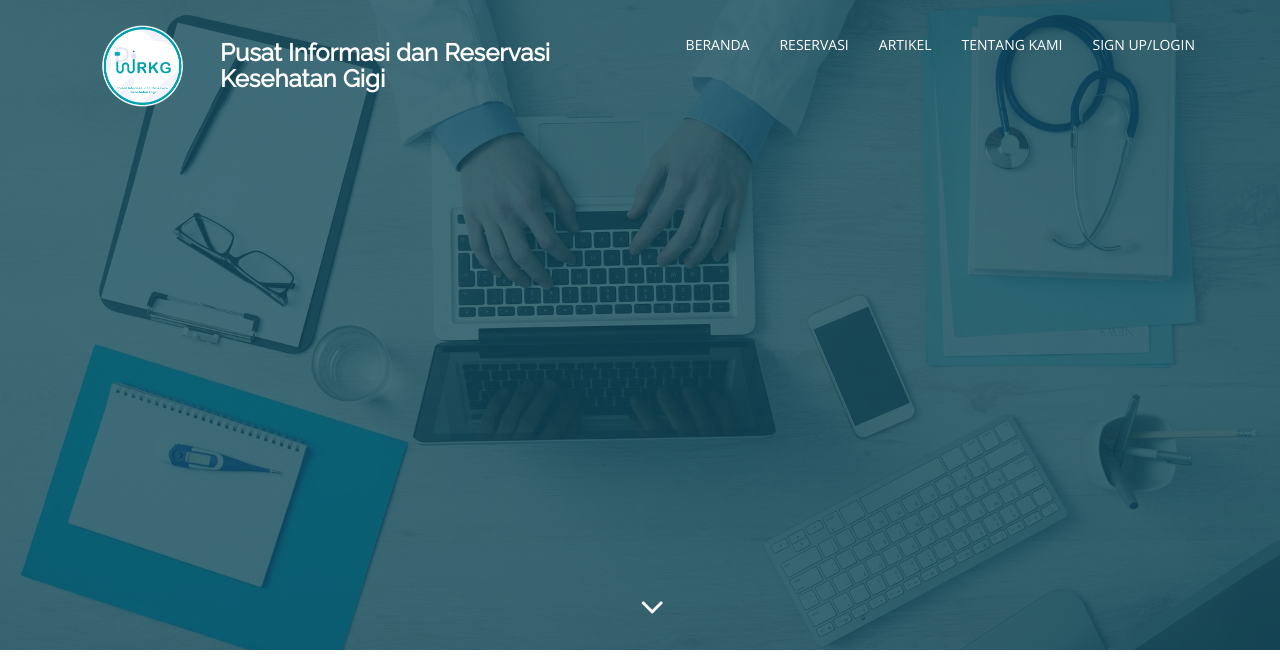
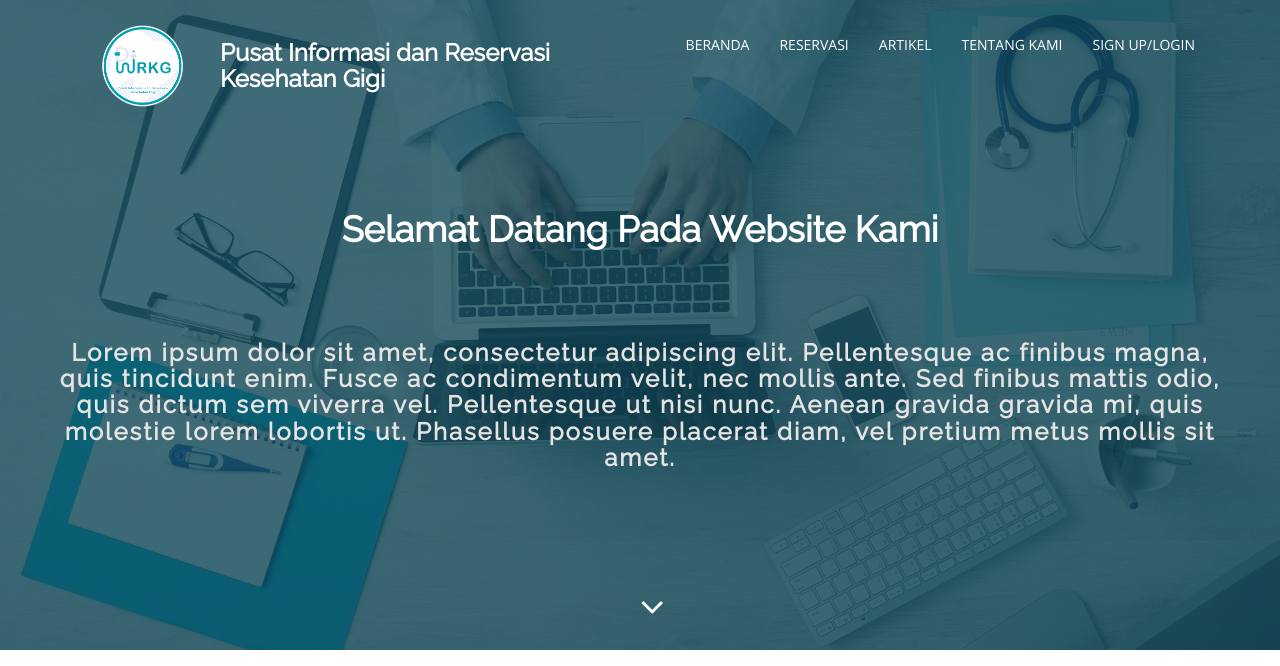
Before and after one commit to Mariadinii/PIRKG, a CodeIgniter app: page /PIRKG/index.php/posts/create in a window 1280 px wide. Shown: the top 666 px of the page. Run offline with CodeIgniter, Linux system fonts and the light colour scheme; some libraries are stand-ins or nearby versions; some web fonts are replaced.

Commit message:
Welcome Message

```diff
--- a/application/views/templates/header.php
+++ b/application/views/templates/header.php
@@ -65,6 +65,12 @@
             <div class="banner-text text-center">
             </div>
             <div class="overlay-detail text-center">
+
+              <!-- welcome message-->
+              <h1 style="color: white;">Selamat Datang Pada Website Kami</h1>
+              <br><br><br>
+              <h3 style="color: #e6e3e3; letter-spacing: 2px;">Lorem ipsum dolor sit amet, consectetur adipiscing elit. Pellentesque ac finibus magna, quis tincidunt enim. Fusce ac condimentum velit, nec mollis ante. Sed finibus mattis odio, quis dictum sem viverra vel. Pellentesque ut nisi nunc. Aenean gravida gravida mi, quis molestie lorem lobortis ut. Phasellus posuere placerat diam, vel pretium metus mollis sit amet.</h3>
+
               <a href="#service"><i class="fa fa-angle-down"></i></a>
             </div>
           </div>
```
